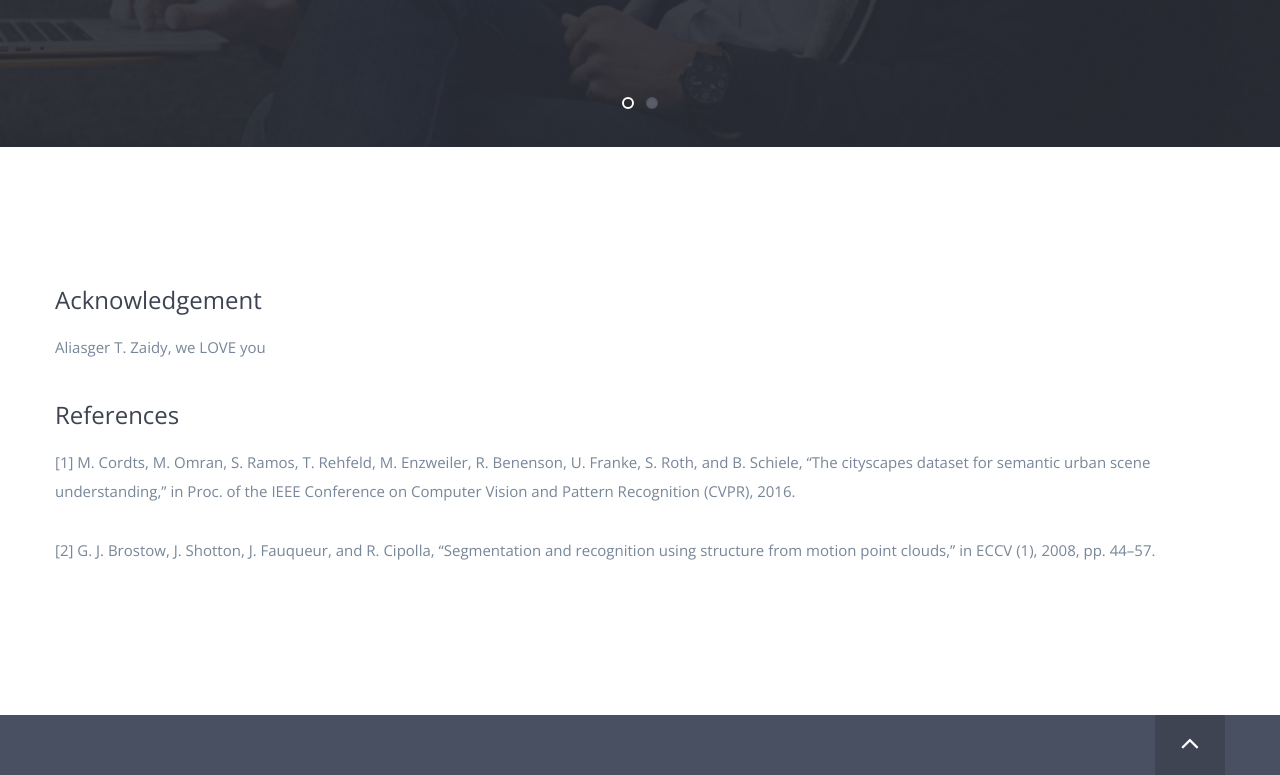
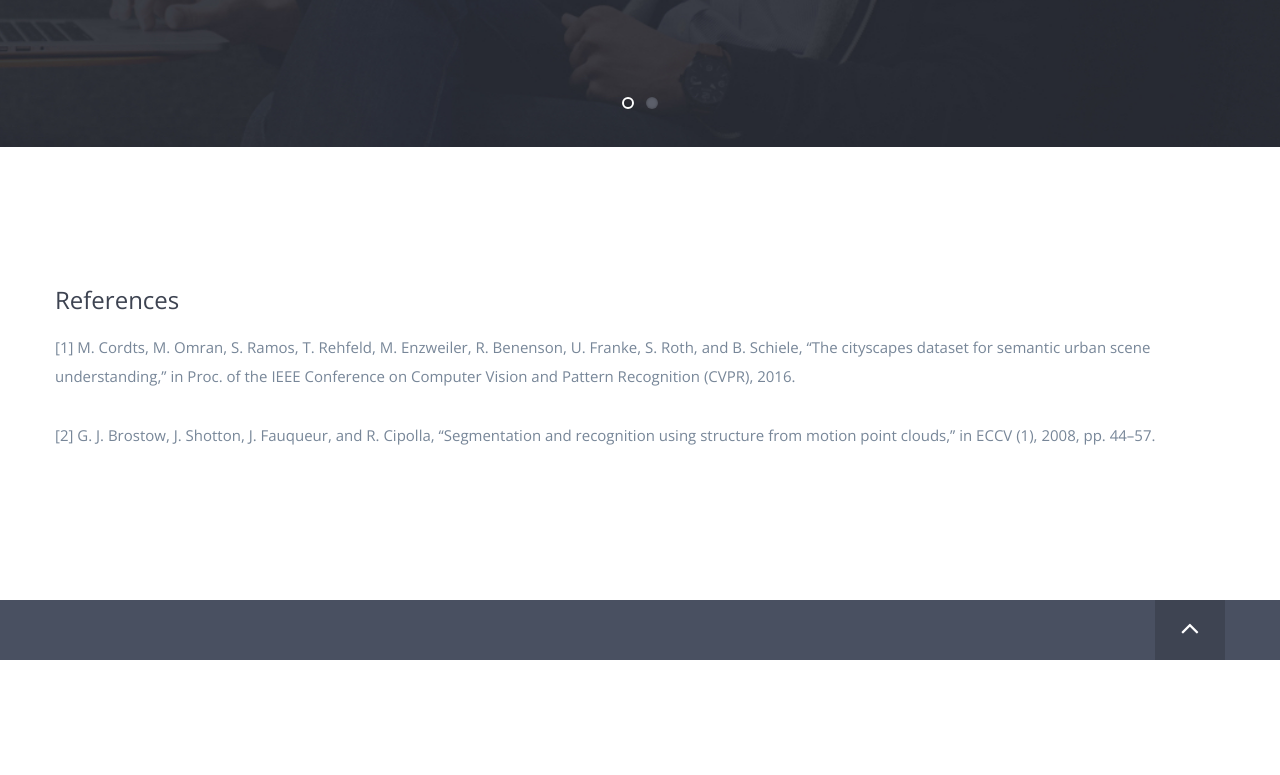
Before and after one commit to codeAC29/codeAC29.github.io, a plain HTML site: page blogs/linknet/index.html in a window 1280 px wide. Shown: the part 3955-4730 px from the top of the page. After the commit the page ends 4615 px from the top, so only its background shows below. Drawn offline with nearby package versions, Linux system fonts and the light colour scheme.

Commit message:
Update index.html

```diff
--- a/blogs/linknet/index.html
+++ b/blogs/linknet/index.html
@@ -258,8 +258,6 @@
     <section class="sign-up section-padding text-center" id="download">
         <div class="container">
             <div class="row" align="left">
-                <h3>Acknowledgement</h3>
-                <p>Aliasger T. Zaidy, we LOVE you</p>
                 <h3>References</h3>
                 <p>[1] M. Cordts, M. Omran, S. Ramos, T. Rehfeld, M. Enzweiler, R. Benenson, U. Franke, S. Roth, and B. Schiele, “The cityscapes dataset for semantic urban scene understanding,” in Proc. of the IEEE Conference on Computer Vision and Pattern Recognition (CVPR), 2016.</p>
                 <p>[2] G. J. Brostow, J. Shotton, J. Fauqueur, and R. Cipolla, “Segmentation and recognition using structure from motion point clouds,” in ECCV (1), 2008, pp. 44–57.</p>
```
